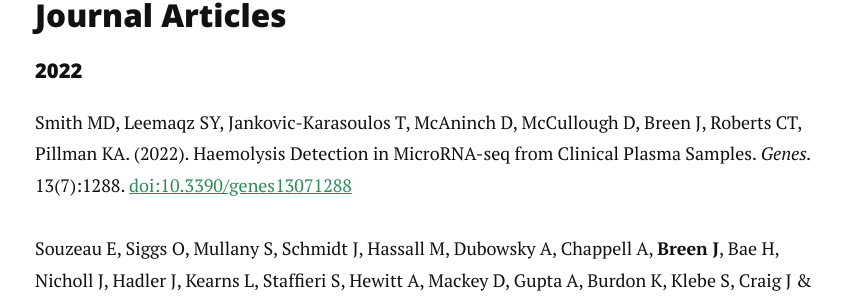
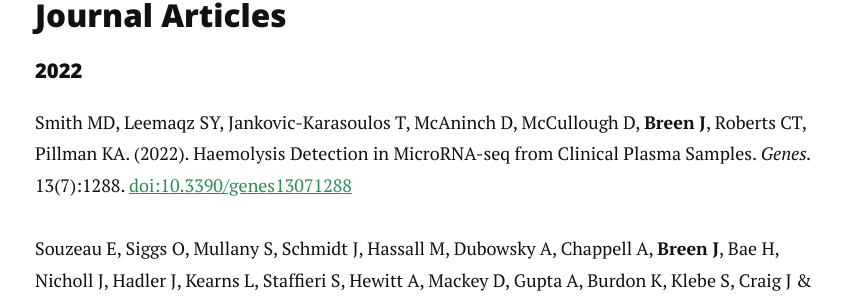
Before and after one commit to jimmybgammyknee/jimmybgammyknee.github.io, a Jekyll site: the page built from cv.md, in a window 1280 px wide and 900 px high, scrolled down 1726 px. Shown: the part 150-452 px from the top of the window, without its empty margins (205-1071 px from the left). Built offline with Jekyll 4.4.1, drawn with Linux system fonts in a browser that asks for light colours; nearby versions of some CDN libraries.

Commit message:
Update cv.md

```diff
--- a/cv.md
+++ b/cv.md
@@ -64,7 +64,7 @@
 
 #### 2022
 
-Smith MD, Leemaqz SY, Jankovic-Karasoulos T, McAninch D, McCullough D, Breen J, Roberts CT, Pillman KA. (2022). Haemolysis Detection in MicroRNA-seq from Clinical Plasma Samples. _Genes._ 13(7):1288. [doi:10.3390/genes13071288](https://doi.org/10.3390/genes13071288)
+Smith MD, Leemaqz SY, Jankovic-Karasoulos T, McAninch D, McCullough D, **Breen J**, Roberts CT, Pillman KA. (2022). Haemolysis Detection in MicroRNA-seq from Clinical Plasma Samples. _Genes._ 13(7):1288. [doi:10.3390/genes13071288](https://doi.org/10.3390/genes13071288)
 
 Souzeau E, Siggs O, Mullany S, Schmidt J, Hassall M, Dubowsky A, Chappell A, **Breen J**, Bae H, Nicholl J, Hadler J, Kearns L, Staffieri S, Hewitt A, Mackey D, Gupta A, Burdon K, Klebe S, Craig J & Mills R. (2021). Diagnostic yield of candidate genes in an Australian corneal dystrophy cohort. _Molecular Genetics & Genomic Medicine_. Accepted 19/7/2021
 
```
